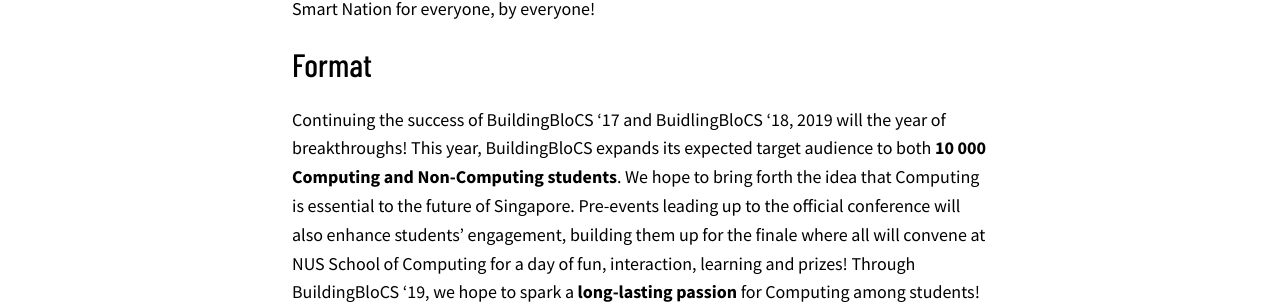
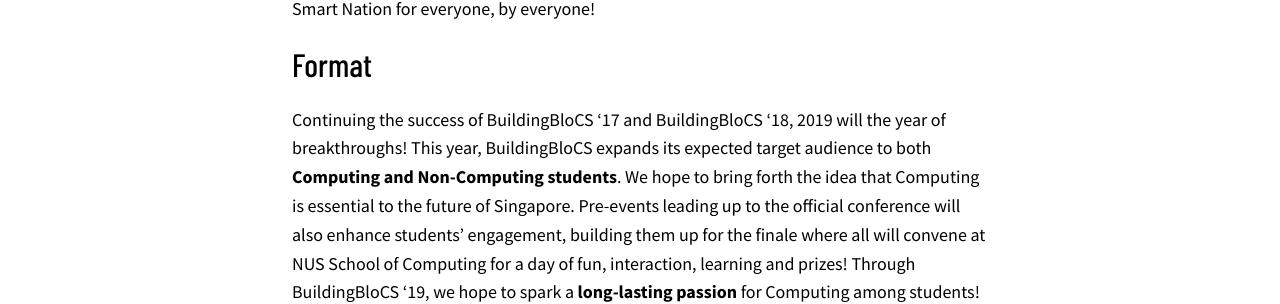
Before and after one commit to buildingblocs/2019, a Jekyll site: the page built from index.md, in a window 1280 px wide and 900 px high, scrolled down 885 px. Shown: the part 152-456 px from the top of the window. Built offline with Jekyll 4.4.1, drawn with Linux system fonts in a browser that asks for light colours; some web fonts are replaced; a script that is not in the unit is left out.

Commit message:
fixed typo and (currently hide) number

```diff
--- a/index.md
+++ b/index.md
@@ -26,7 +26,7 @@
 
 ## Format
 
-Continuing the success of BuildingBloCS '17 and BuidlingBloCS '18, 2019 will the year of breakthroughs! This year, BuildingBloCS expands its expected target audience to both **10 000 Computing and Non-Computing students**. We hope to bring forth the idea that Computing is essential to the future of Singapore. Pre-events leading up to the official conference will also enhance students' engagement, building them up for the finale where all will convene at NUS School of Computing for a day of fun, interaction, learning and prizes! Through BuildingBloCS '19, we hope to spark a **long-lasting passion** for Computing among students!
+Continuing the success of BuildingBloCS '17 and BuildingBloCS '18, 2019 will the year of breakthroughs! This year, BuildingBloCS expands its expected target audience to both **Computing and Non-Computing students**. We hope to bring forth the idea that Computing is essential to the future of Singapore. Pre-events leading up to the official conference will also enhance students' engagement, building them up for the finale where all will convene at NUS School of Computing for a day of fun, interaction, learning and prizes! Through BuildingBloCS '19, we hope to spark a **long-lasting passion** for Computing among students!
 
 ## Pre-events
 
```
